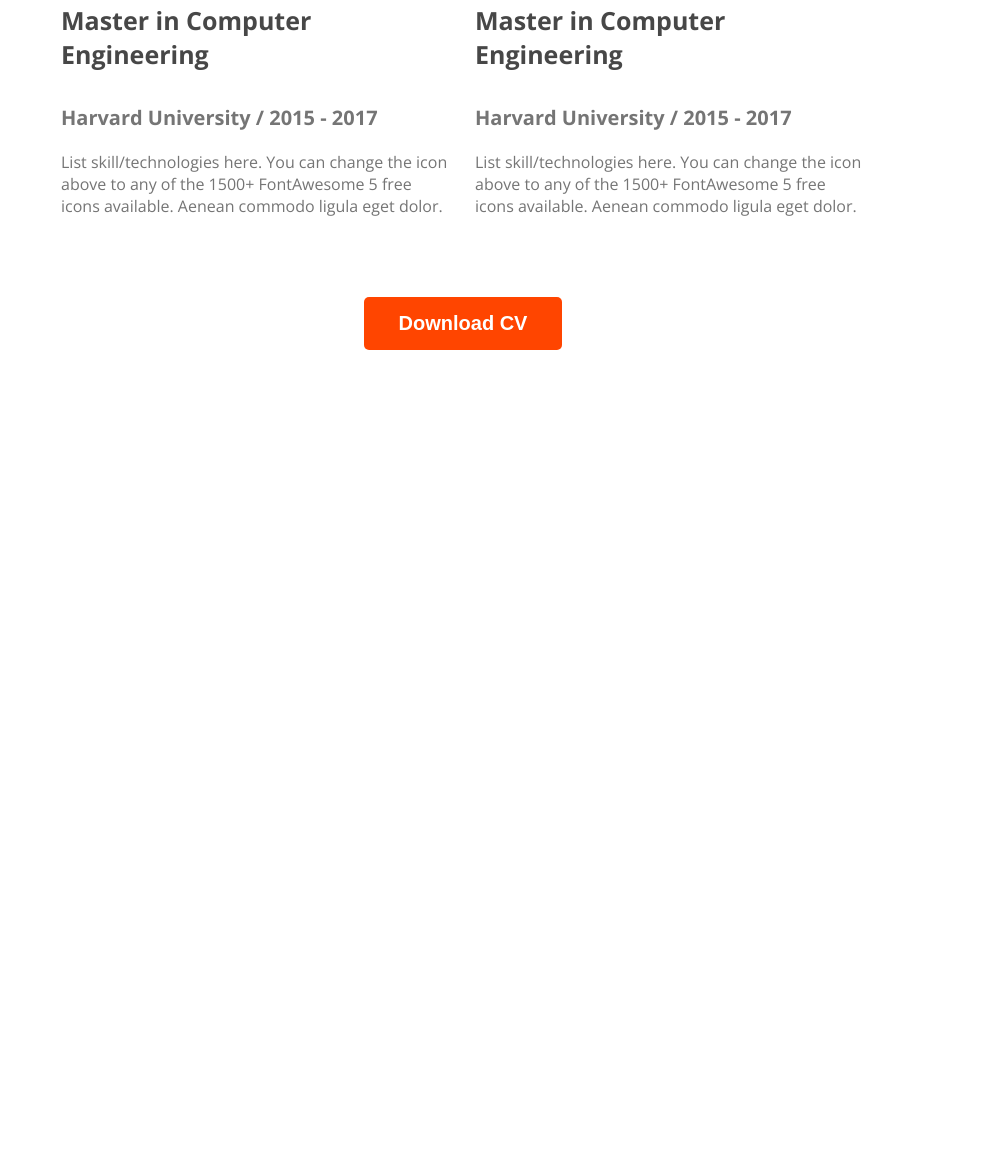
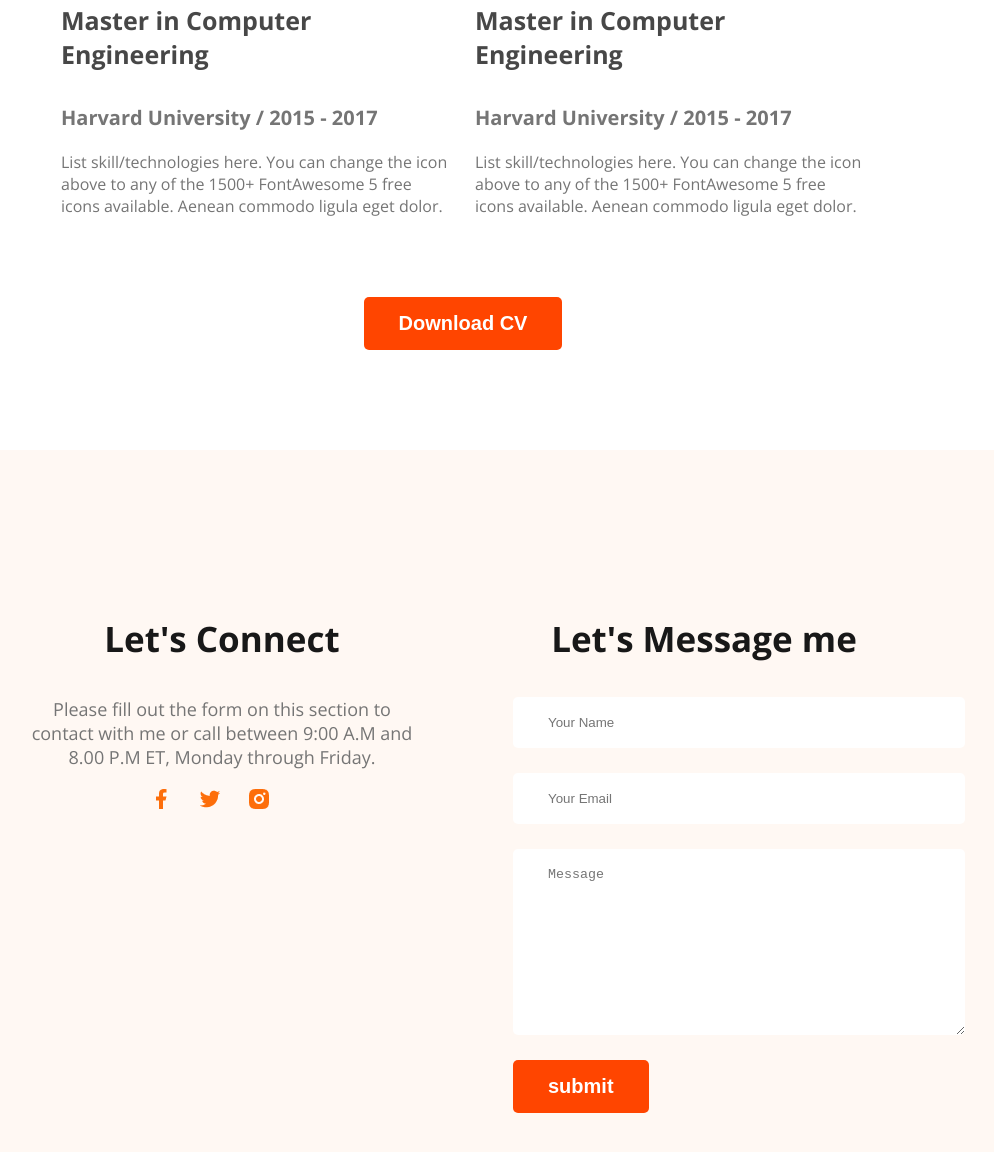
Before and after one commit to pro-ifaz/developer_portfolio, a plain HTML site: page index.html in a window 1280 px wide. Shown: the part 2933-4085 px from the top of the page, without its empty margins (177-1171 px from the left). Before the commit the page ends 3291 px from the top, so only its background shows below. Drawn offline with nearby package versions, Linux system fonts and the light colour scheme.

Commit message:
site done

```diff
--- a/index.html
+++ b/index.html
@@ -7,7 +7,7 @@
 <link rel="preconnect" href="https://fonts.gstatic.com" crossorigin>
 <link href="https://fonts.googleapis.com/css2?family=Open+Sans:wght@400;700;800&display=swap" rel="stylesheet">
     <link rel="stylesheet" href="style.css">
-    <title>Dev</title>
+    <title>Developer Portfolio</title>
 </head>
 <body>
  <header class="header">
@@ -152,6 +152,25 @@
             <button class="btn-primary">Download CV</button>
         </div>
     </section>
+    <footer>
+        <div style="text-align: center;" class="footer-column">
+            <h3 class="section-title">Let's Connect</h3>
+            <p class="section-description">Please fill out the form on this section to contact with me or call between 9:00 A.M and 8.00 P.M ET, Monday through Friday.
+            </p>
+            <div class="social-links">
+                <a href=""><img src="images/icons/facebook.png" alt=""></a><a href=""><img src="images/icons/twitter.png" alt=""></a><a href=""><img src="images/icons/insta.png" alt=""></a>
+            </div>
+        </div>
+        <div class="footer-column">
+            <h3 class="section-title">Let's Message me</h3>
+            <div class="contact">
+                <input placeholder="Your Name" type="text">
+                <input placeholder="Your Email" type="email">
+                <textarea placeholder="Message" name="" id="" cols="30" rows="10"></textarea>
+                <input class="btn-primary" type="submit" value="submit">
+            </div>
+        </div>
+    </footer>
     </main>
 </body>
 </html>
--- a/style.css
+++ b/style.css
@@ -156,3 +156,27 @@ font-weight: 400;
     text-align: center;
     margin-top: 50px;
 }
+footer{
+    display: flex;
+    background: #FFF8F3;
+    padding: 130px 200px;
+    margin-top: 100px;
+    gap: 100px  ;
+}
+.footer-column{
+    width: 50%;
+}
+.social-links a{
+    margin-right: 25px;
+
+}
+.contact input[type="text"], .contact input[type="email"], textarea{
+display: block;
+margin-bottom: 25px;
+padding: 18px 35px;
+color: #757575;
+border-radius: 5px;
+background:#FFF;
+border: none;
+width: 100%;
+}
```
